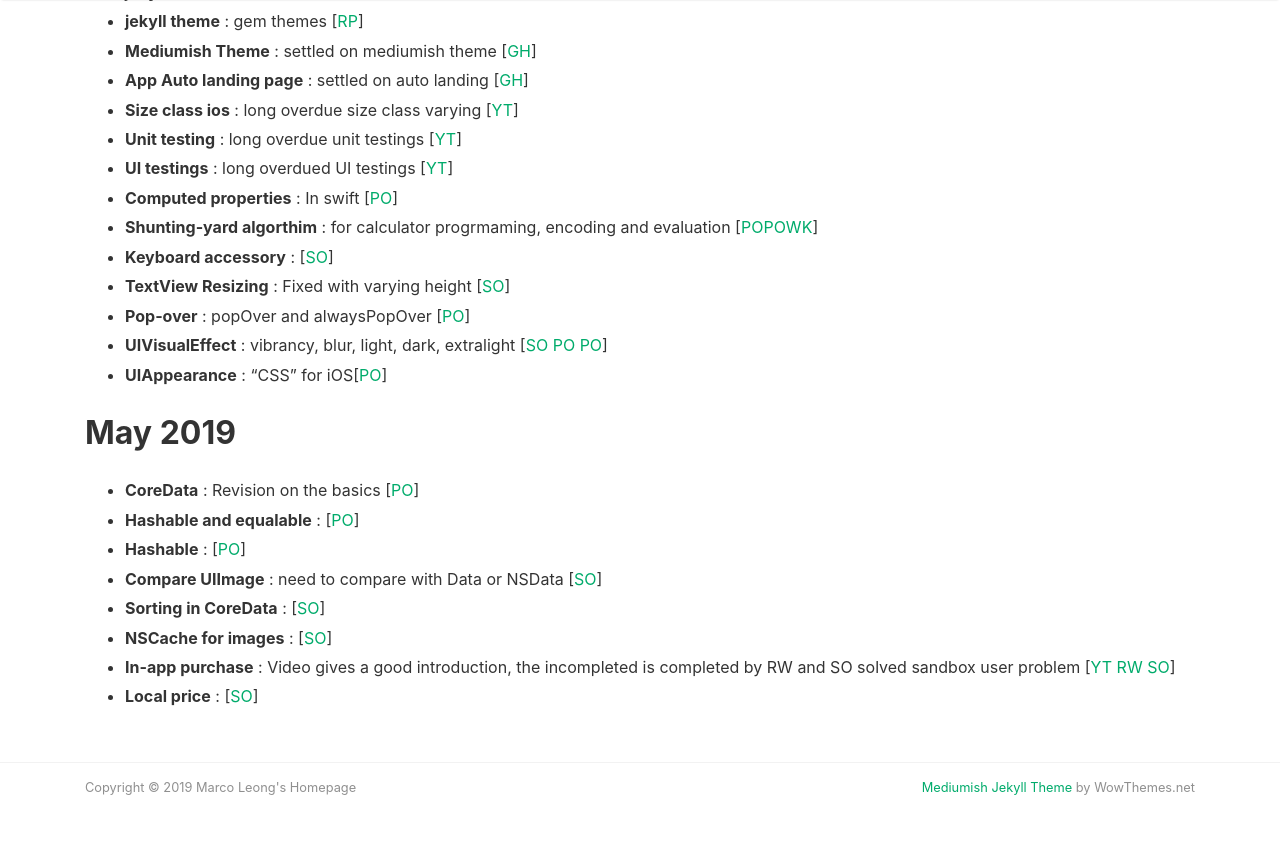
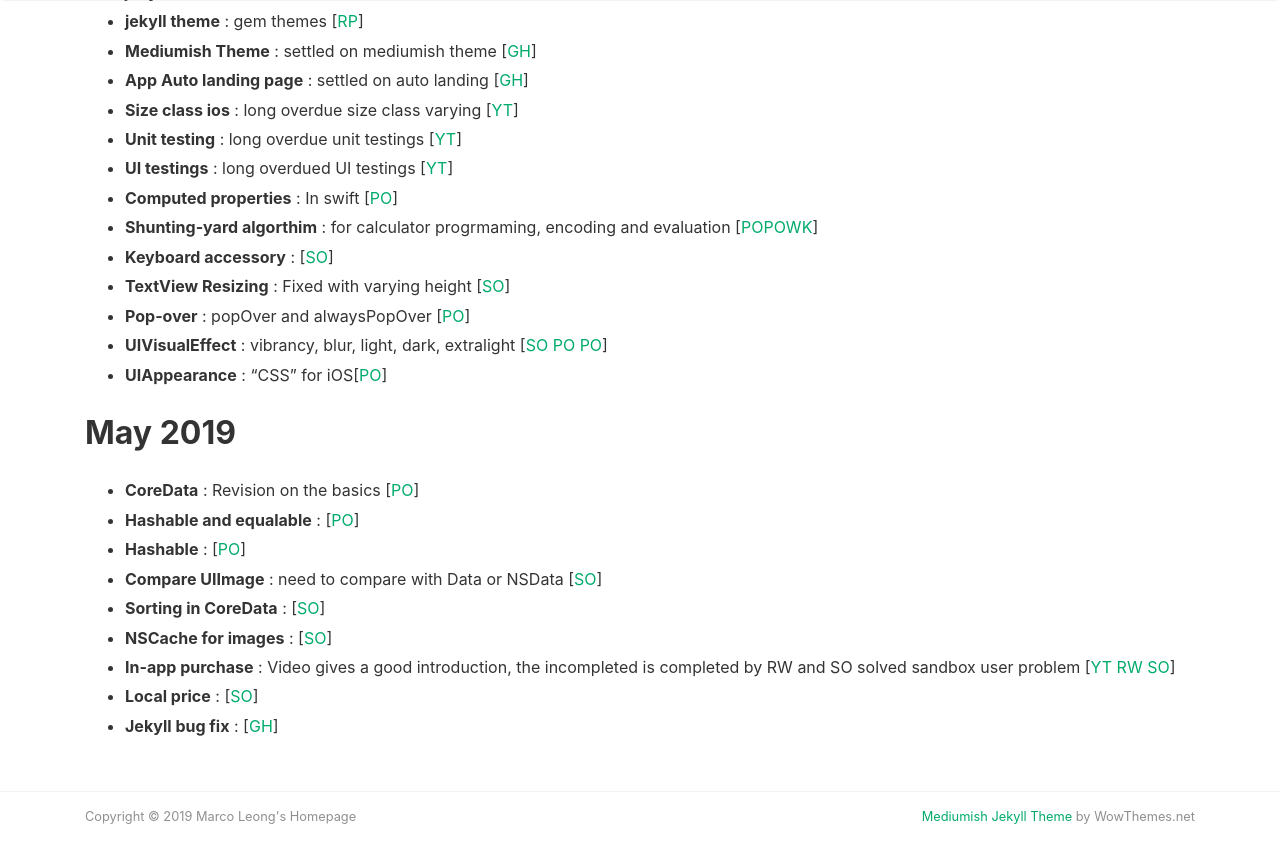
Before and after one commit to MarcoLeongDev/MarcoLeongDev.github.io, a Jekyll site: the page built from journey.md, in a window 1280 px wide and 900 px high, scrolled down 1008 px. Shown: the top 863 px of the window. Built offline with Jekyll 4.4.1, drawn with Linux system fonts in a browser that asks for light colours; nearby versions of some CDN libraries; our own code applies the rules of GitHub Pages for plain Markdown files.

Commit message:
Update journey.md

```diff
--- a/journey.md
+++ b/journey.md
@@ -31,6 +31,7 @@
 - **NSCache for images** : [[SO](https://stackoverflow.com/questions/40873685/how-to-cache-images-using-urlsession-in-swift)]
 - **In-app purchase** : Video gives a good introduction, the incompleted is completed by RW and SO solved sandbox user problem [[YT](https://www.youtube.com/watch?v=YHGIij_stpk) [RW](https://www.raywenderlich.com/5456-in-app-purchase-tutorial-getting-started) [SO](https://stackoverflow.com/questions/38266084/itunes-account-creation-not-allowed-when-trying-to-test-in-app-purchases)]
 - **Local price** : [[SO](https://stackoverflow.com/questions/14453910/how-to-get-locale-currency-price-for-in-app-purchases-in-ios)]
+- **Jekyll bug fix** : [[GH](https://github.com/jekyll/jekyll/issues/5719#issuecomment-272048829)]
 
 
 <!-- - <details><summary>App Auto landing page</summary> settled on auto landing <a href="https://github.com/emilbaehr/automatic-app-landing-page">[GH]</a></details> -->
```
